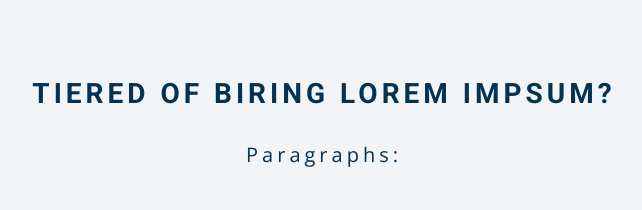
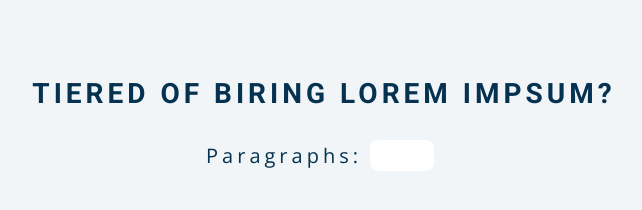
Before and after one commit to stormymayday/Lorem-Ipsum-Generator, a plain HTML site: page index.html in a window 1280 px wide. Shown: the whole page, without its empty margins (316-958 px from the left). Drawn offline with nearby package versions, Linux system fonts and the light colour scheme.

Commit message:
Set up input with type of number.

```diff
--- a/index.html
+++ b/index.html
@@ -24,6 +24,8 @@
 
             <label for="amount">paragraphs:</label>
 
+            <input type="number" />
+
         </form>
 
     </section>
```
